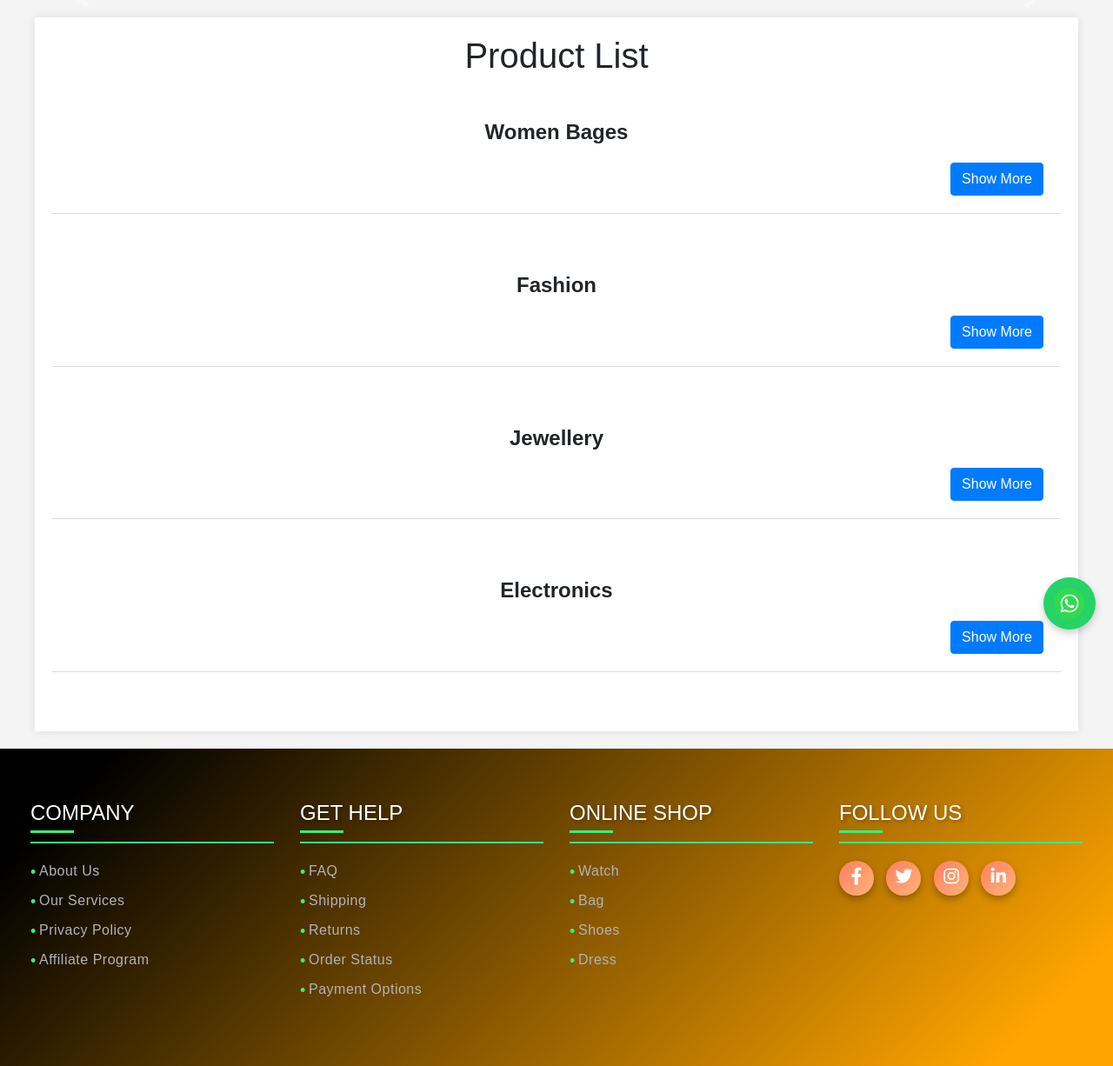
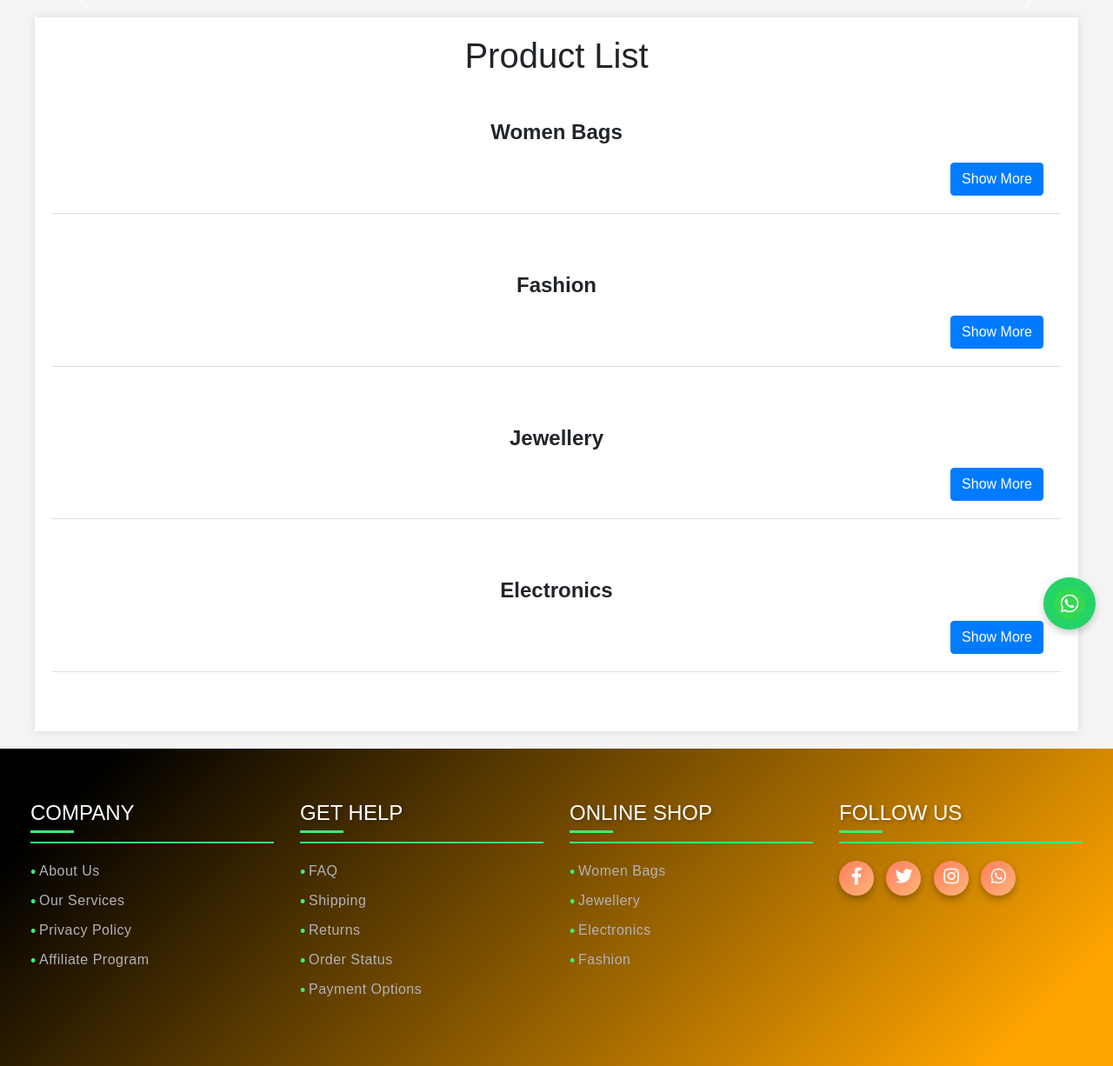
Before and after one commit to MuhammadTayyab88/e-com-web, a Django app: page / in a window 1280 px wide. Shown: the part 56-1282 px from the top of the page at 87% size. Run offline with Django 5.2, Linux system fonts and the light colour scheme; data that the repository does not hold is empty; some libraries are stand-ins or nearby versions.

Commit message:
clean code optimize

```diff
--- a/core/views.py
+++ b/core/views.py
@@ -1,5 +1,5 @@
 from django.shortcuts import render, redirect, get_object_or_404
-from .models import HomePageImage, Product, CartItem,TrackingOrder,PhoneOTP
+from .models import HomePageImage, Product, CartItem,TrackingOrder
 from django.contrib.auth.decorators import login_required
 from .forms import CartItemForm, CheckoutForm, RegisterForm, LoginForm, ContactForm
 from django.contrib import messages
@@ -13,11 +13,8 @@ import random
 from django.contrib.auth.hashers import make_password
 from django.contrib import messages
 from .models import TrackingOrder
-from django.contrib.auth.forms import UserCreationForm
 from django.views.decorators.http import require_POST
 from django.http import JsonResponse
-
-
 
 stripe.api_key = settings.STRIPE_SECRET_KEY
 
@@ -25,43 +22,25 @@ stripe.api_key = settings.STRIPE_SECRET_KEY
 TWILIO_ACCOUNT_SID = settings.TWILIO_ACCOUNT_SID
 TWILIO_AUTH_TOKEN = settings.TWILIO_AUTH_TOKEN
 
-# # # Initialize the Twilio client
-# client = Client(settings.TWILIO_ACCOUNT_SID, settings.TWILIO_AUTH_TOKEN)
-
-
-
-
-# views.py
 def home(request):
     homepage_images = HomePageImage.objects.all()
-    categories = [ 'fashion', 'electronics','bages','jewellery']
+    categories = [ 'fashion', 'electronics','bags','jewellery']
     products_by_category = {}
-
-    # Loop through each category to get exactly three random products or all if fewer than three
     for category in categories:
         products = list(Product.objects.filter(category__iexact=category))
-
-        # Select three random products or all products if fewer than three are available
         if len(products) > 3:
             products = random.sample(products, 3)
         products_by_category[category] = products
-
     return render(request, 'index.html', {
         'homepage_images': homepage_images,
         'products_by_category': products_by_category,
     })
-
-
 @require_POST
 @login_required
 def add_to_cart(request):
     product_id = request.POST.get('product_id')
     quantity = request.POST.get('quantity', 1)
-
-    # Check if the product exists
     product = get_object_or_404(Product, id=product_id)
-
-    # Validate quantity
     try:
         quantity = int(quantity)
         if quantity <= 0:
@@ -70,45 +49,29 @@ def add_to_cart(request):
     except ValueError:
         messages.error(request, 'Please enter a valid quantity.')
         return redirect(request.META.get('HTTP_REFERER', 'home'))
-
-    # Get or create the cart item (exclude quantity from get_or_create)
     cart_item, created = CartItem.objects.get_or_create(
         user=request.user,
         product=product,
     )
-
-    # If the cart item already exists, update the quantity
     if not created:
-        cart_item.quantity += quantity  # Increment quantity
+        cart_item.quantity += quantity
     else:
-        cart_item.quantity = quantity  # Set quantity for new item
-
-    # Save the cart item
+        cart_item.quantity = quantity
     cart_item.save()
-
     messages.success(request, f"{product.name} has been added to your cart.")
     return redirect('cart')
 
 def remove_from_cart(request, item_id):
-    # Find the cart item based on the provided item_id and ensure it belongs to the logged-in user
     cart_item = get_object_or_404(CartItem, id=item_id, user=request.user)
-
-    # Delete the cart item
     cart_item.delete()
-
-    # Display a success message
     messages.success(request, "Item has been removed from your cart.")
-
-    # Redirect back to the cart page
     return redirect('cart')
-
 @login_required
 def cart(request):
     cart_items = CartItem.objects.filter(user=request.user)
     cart_subtotal = sum(item.product.price * item.quantity for item in cart_items)
     delivery_fee = 150
     cart_total = cart_subtotal + delivery_fee
-
     return render(request, 'cart.html', {
         'cart_items': cart_items,
         'cart_subtotal': cart_subtotal,
@@ -119,30 +82,17 @@ def cart(request):
 def checkout_success(request):
     return render(request,'checkout_success.html')
 
-
-
 def register(request):
     if request.method == 'POST':
-        phone_number = request.POST['phone']
-        otp = request.POST['otp']
-
-        # Verify OTP
-        try:
-            otp_entry = PhoneOTP.objects.get(phone_number=phone_number, otp=otp)
-        except PhoneOTP.DoesNotExist:
-            return JsonResponse({'status': 'fail', 'message': 'OTP verification failed'})
-
-        form = UserCreationForm(request.POST)
+        form = RegisterForm(request.POST)
         if form.is_valid():
-            user = form.save()
-            login(request, user)
-            # Remove OTP entry after successful registration
-            otp_entry.delete()
-            return JsonResponse({'status': 'success', 'message': 'Registration successful'})
-
+            form.save()
+            messages.success(request, 'Account created successfully. You can now log in.')
+            return redirect('login')
+        else:
+            messages.error(request, 'Please correct the error below.')
     else:
-        form = UserCreationForm()
-
+        form = RegisterForm()
     return render(request, 'register.html', {'form': form})
 
 def login_view(request):
@@ -171,9 +121,6 @@ def logout_view(request):
     messages.success(request, 'You have successfully logged out.')
     return redirect('/')
 
-
-
-
 def contact_view(request):
     if request.method == 'POST':
         form = ContactForm(request.POST)
@@ -185,7 +132,7 @@ def contact_view(request):
                 f'Message from {name}',
                 message,
                 email,
-                ['Tayyibmuhammad1414@gmail.com'],  # Replace with your admin email
+                ['iqcollectionsstore@gmail.com'],
                 fail_silently=False,
             )
             return redirect('home')
@@ -202,7 +149,6 @@ def send_order_confirmation_sms(user_phone, order_id):
         from_=settings.TWILIO_PHONE_NUMBER,
         to=user_phone
     )
-
 
 def checkout(request):
     cart_items = CartItem.objects.filter(user=request.user)
@@ -248,7 +194,7 @@ def checkout(request):
                 else:
                     send_order_confirmation_sms(checkout_info.contact_number, checkout_info.id)
 
-            cart_items.delete()  # Clear all items from cart after processing
+            cart_items.delete()
 
             messages.success(request, 'Your order has been placed successfully!')
             return redirect('checkout_success')
@@ -289,17 +235,11 @@ def track_order(request):
         'error_message': error_message
     })
 
-VALID_CATEGORIES = [ 'fashion', 'electronics','bages','jewellery']
+VALID_CATEGORIES = [ 'fashion', 'electronics','bags','jewellery']
 
 
 def category_page(request, category_name):
-    # Check if the request is POST for handling form submissions, like size validation
-
-
-    # Retrieve products based on category (this will run regardless of GET or POST)
     category_products = Product.objects.filter(category__iexact=category_name)
-    print(f"Category: {category_name}, Products: {category_products}")  # Debugging output
-
     return render(request, 'category_page.html', {
         'category_name': category_name.capitalize(),
         'category_products': category_products,
@@ -334,10 +274,7 @@ def reset_password(request, email):
             return redirect('reset_password', email=email)
     return render(request, 'reset_password.html', {'email': email})
 
-# product detail
-
 def product_detail(request, product_id):
-    # Fetch product by ID
     product = get_object_or_404(Product, id=product_id)
 
     return render(request, 'product_detail.html', {
--- a/templates/footer.html
+++ b/templates/footer.html
@@ -171,19 +171,19 @@
             <div class="footer-col3">
                 <h4>Online Shop</h4>
                 <ul id="un-order">
-                    <li><a href="#">Watch</a></li>
-                    <li><a href="#">Bag</a></li>
-                    <li><a href="#">Shoes</a></li>
-                    <li><a href="#">Dress</a></li>
+                    <li><a href="#">Women Bags</a></li>
+                    <li><a href="#">Jewellery</a></li>
+                    <li><a href="#">Electronics</a></li>
+                    <li><a href="#">Fashion</a></li>
                 </ul>
             </div>
             <div class="footer-col3">
                 <h4>Follow Us</h4>
                 <div class="social-links5">
-                    <a href=""><i class="fab fa-facebook-f"></i></a>
+                    <a href="https://www.facebook.com/marketplace/profile/100009595756354/?ref=permalink&mibextid=dXMIcH"><i class="fab fa-facebook-f"></i></a>
                     <a href="#"><i class="fab fa-twitter"></i></a>
                     <a href="#"><i class="fab fa-instagram"></i></a>
-                    <a href="https://www.linkedin.com/in/muhammad-tayyab-king/"><i class="fab fa-linkedin-in"></i></a>
+                    <a href="https://wa.me/+923404347000"><i class="fab fa-whatsapp"></i></a>
                 </div>
             </div>
         </div>
--- a/templates/header.html
+++ b/templates/header.html
@@ -87,12 +87,17 @@
                         <div class="dropdown-divider"></div>
 
                         <!-- Link to Fashion Category Page -->
+                        <a class="dropdown-item" href="{% url 'category_page' 'bags' %}">Bags</a>
+
+                        <div class="dropdown-divider"></div>
+
+                        <!-- Link to Fashion Category Page -->
                         <a class="dropdown-item" href="{% url 'category_page' 'fashion' %}">Fashion</a>
 
                         <div class="dropdown-divider"></div>
 
                         <!-- Link to Accessories Category Page -->
-                        <a class="dropdown-item" href="{% url 'category_page' 'electronics' %}">Electronics</a>
+                        <a class="dropdown-item" href="{% url 'category_page' 'jewellery' %}">Jewellery</a>
 
                         <div class="dropdown-divider"></div>
 
--- a/templates/index.html
+++ b/templates/index.html
@@ -90,9 +90,9 @@
     <div class="container">
         <h1>Product List</h1>
         <div class="product-category mb-5">
-            <h2>Women Bages</h2>
+            <h2>Women Bags</h2>
             <div class="row">
-                {% for product in products_by_category.bages %}
+                {% for product in products_by_category.bags %}
                     <div class="col-md-4 mb-4">
                         <div class="product-card">
                             {% if product.image %}
@@ -121,7 +121,7 @@
                 {% endfor %}
             </div>
             <div class="text-end">
-                <a href="{% url 'category_page' 'bages' %}" class="btn btn-primary">Show More</a>
+                <a href="{% url 'category_page' 'bags' %}" class="btn btn-primary">Show More</a>
             </div>
         </div>
 
@@ -248,7 +248,7 @@
     </div>
 
 
-<a href="https://wa.me/+923044749914" class="whatsapp-button" target="_blank">
+<a href="https://wa.me/+923404347000" class="whatsapp-button" target="_blank">
   <img src="/static/images/vecteezy_whatsapp-logo-png-whatsapp-icon-png-whatsapp-transparent_18930748.png" alt="WhatsApp">
 </a>
 
```
Also changed, not shown: core/models.py (+2 -61 lines), ecommerce/settings.py (+5 -55 lines), templates/register.html (+21 -54 lines), core/migrations/0008_alter_product_category.py (added), 1 other file.
